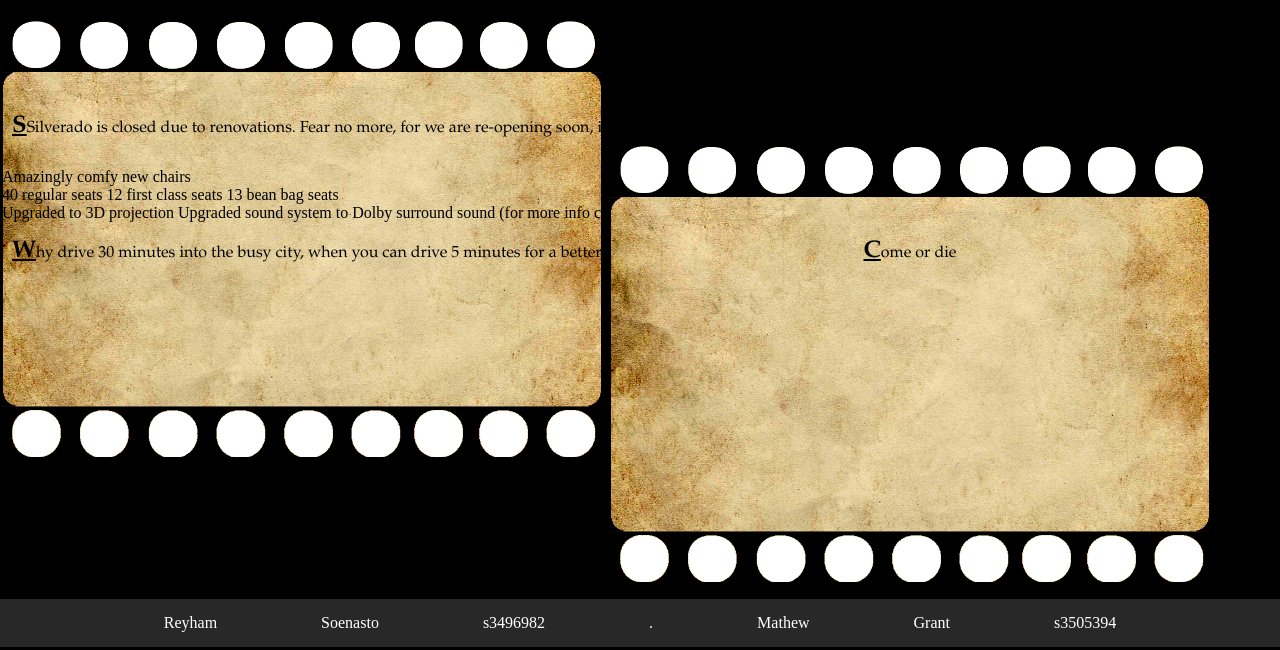
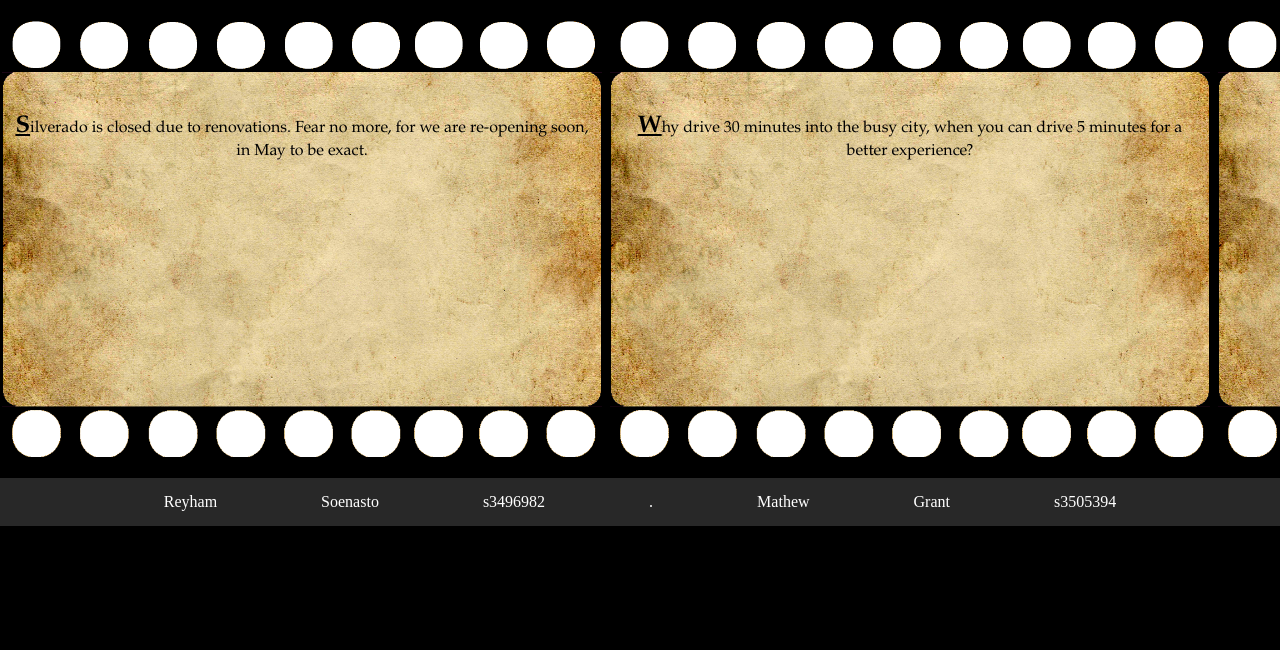
Before and after one commit to Reyham/WebProg_Sem1_2015, a PHP site: page / in a window 1280 px wide. Shown: the part 150-800 px from the top of the page. Run offline with PHP 8.4, Linux system fonts and the light colour scheme.

Commit message:
Updated index.html and style.css
-Fixed index panels so they don't break no matter what content put
inside.
-Inserted add main element for internet explorer purposes.

```diff
--- a/index.html
+++ b/index.html
@@ -3,6 +3,9 @@
 <head>
 	<title>Silverado</title>
 	<link href="style.css" rel="stylesheet" type="text/css">
+	<script>
+		document.createElement('main');
+	</script>
 </head>
 
 <body>
@@ -10,10 +13,10 @@
 		<div class="Logo">
 		</div>
 		<div class="NavBar">
-			<ul>
-				<li><a href="index.html">Home</a></li>
-				<li>Movies</li>
-				<li><a href="contact.html">Contact</a></li>
+			<ul id="NavList">
+				<li class="NavItem"><a href="index.html">Home</a></li>
+				<li class="NavItem">Movies</li>
+				<li class="NavItem"><a href="contact.html">Contact</a></li>
 			</ul>
 		</div>
 	</header>
@@ -22,22 +25,10 @@
 	</nav>
 	<main>
 			<div class="HomePanel">
-				<p>SSilverado is closed due to renovations. Fear no more, for we are re-opening soon, in May to be exact. </li>>
-				The changes undergone in this massive renovation are:</li>
-				<ul>Amazingly comfy new chairs
-					<ul>40 regular seats</li>
-					12 first class seats</li>
-					13 bean bag seats</li>
-					</ul>
-					Upgraded to 3D projection<li>
-					Upgraded sound system to Dolby surround sound (for more info click <a href="http://www.dolby.com/us/en/platforms/dolby-cinema.html>here</li>
-					</li>
-
-				</ul></p>
+				<p>Silverado is closed due to renovations. Fear no more, for we are re-opening soon, in May to be exact.</p>
 			</div>
 			<div class="HomePanel">
-				<p>Why drive 30 minutes into the busy city, when you can drive 5 minutes for a better experience?
-				</p>
+				<p>Why drive 30 minutes into the busy city, when you can drive 5 minutes for a better experience?</p>
 			</div>
 			<div class="HomePanel">
 				<p>Come or die</p>
--- a/style.css
+++ b/style.css
@@ -37,6 +37,7 @@ main{
 	padding-bottom: 80px;
 	margin-top: 15px;
 	margin-bottom: 15px;
+	overflow: hidden;
 }
 
 h1{
@@ -52,6 +53,12 @@ p{
 	padding: 10px;
 	padding-top: 0px;
 	font-family: "Palatino Linotype", "Book Antiqua", Palatino, serif;
+	white-space: normal;
+}
+
+.ContentFormat{
+	white-space: normal;
+	display: inline-block;
 }
 
 p::first-letter {
@@ -94,14 +101,14 @@ p::first-letter {
 	margin-right: auto;
 }
 
-ul{
+#NavList{
 	list-style-type: none;
 	color: black;
 	margin: 0;
 	padding: 0;
 }
 
-li{
+.NavItem{
 	display: inline;
 }
 
```
Also changed, not shown: contact.html (+4 -4 lines).
